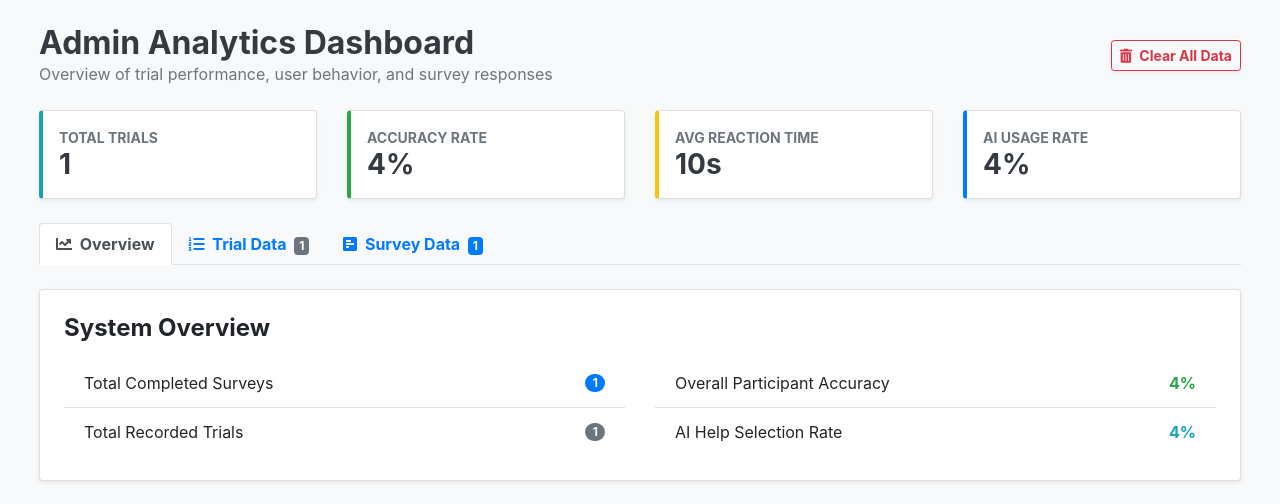
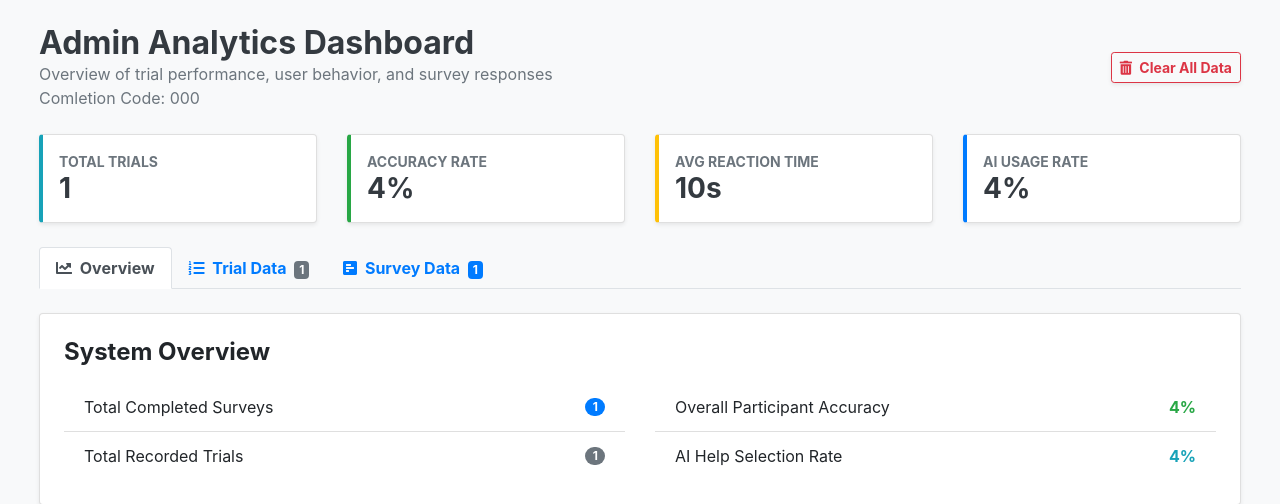
Before and after one commit to yoavb1/help_seeking, a Django app: template templates/admin_dashboard.html in a window 1280 px wide. Shown: the top 504 px of the page. Run offline with Django 4.2, Linux system fonts and the light colour scheme; tables that the repository leaves empty hold one stand-in row (values such as "Sample post"); the template is opened without the code that fills it: values that come from a table or form of the project are taken from there, most other values are stand-ins (such as "Sample title", 1, 10 or a date in 2020); data that the repository does not hold is empty.

Commit message:
add com to dash

```diff
--- a/experiment/views.py
+++ b/experiment/views.py
@@ -586,6 +586,7 @@ def analytics_dashboard(request):
         'accuracy_rate': accuracy_rate,
         'avg_rt': avg_rt,
         'ai_usage_rate': ai_usage_rate,
+        'completion_code': PROLIFIC_COMPLETION_CODE
     }
     return render(request, 'admin_dashboard.html', context)
 
--- a/templates/admin_dashboard.html
+++ b/templates/admin_dashboard.html
@@ -24,6 +24,7 @@
         <div>
             <h2 class="font-weight-bold text-dark mb-0">Admin Analytics Dashboard</h2>
             <p class="text-muted mb-0">Overview of trial performance, user behavior, and survey responses</p>
+            <p class="text-muted mb-0">Comletion Code: {{ completion_code }}</p>
         </div>
         <div class="d-flex gap-2">
             <!-- Form to trigger clearing data -->
```
